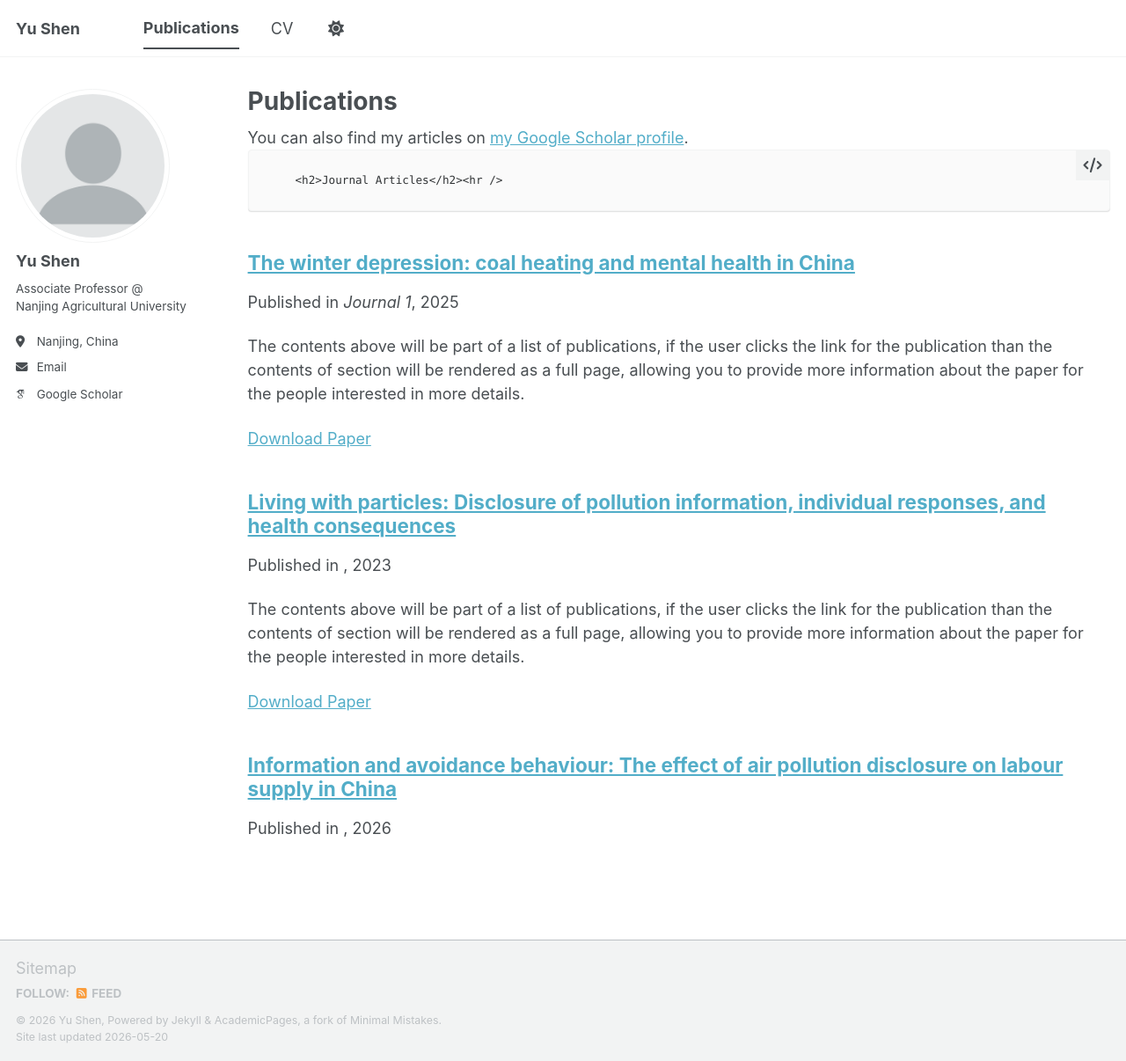
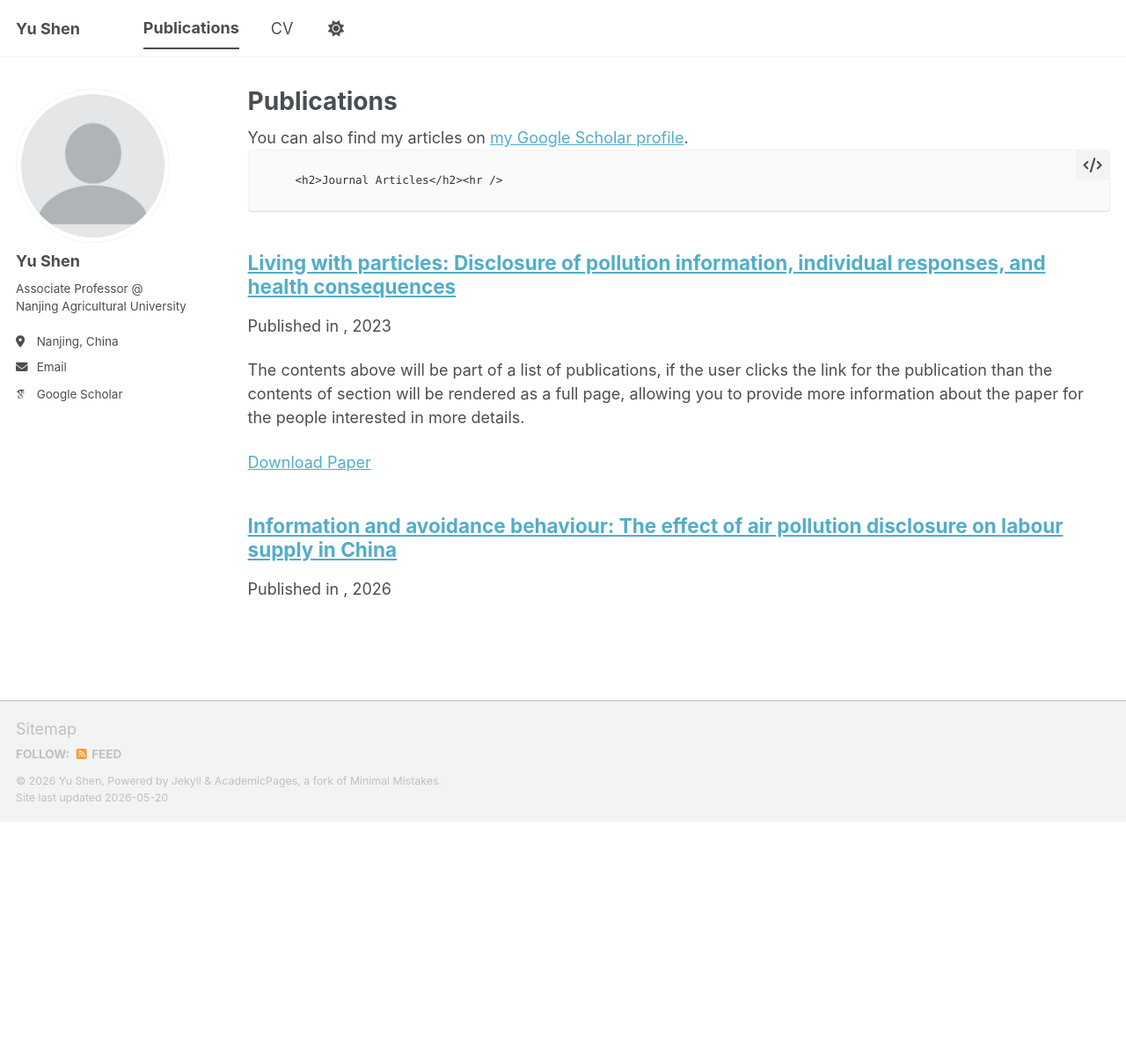
Before and after one commit to shenyuruc/shenyuruc.github.io, a Jekyll site: the page built from _pages/publications.md, in a window 1280 px wide and 1206 px high. Shown: the whole window at 88% size. Built offline with Jekyll 4.4.1, drawn with Linux system fonts in a browser that asks for light colours; some web fonts are replaced; a script bundle is joined from its source files by our own code; library files that are not in the unit come from our copies; a file with an impossible date is left out.

Commit message:
Update JOPE.md

```diff
--- a/_publications/JOPE.md
+++ b/_publications/JOPE.md
@@ -4,9 +4,6 @@
 collection: publications
 category: manuscripts
 permalink: /publication/JOPE
-date: 2025-01-01
-venue: 'Journal 1'
+date: false
 paperurl: 'https://doi.org/10.1007/s00148-025-01062-x'
 ---
-
-The contents above will be part of a list of publications, if the user clicks the link for the publication than the contents of section will be rendered as a full page, allowing you to provide more information about the paper for the people interested in more details.
```
